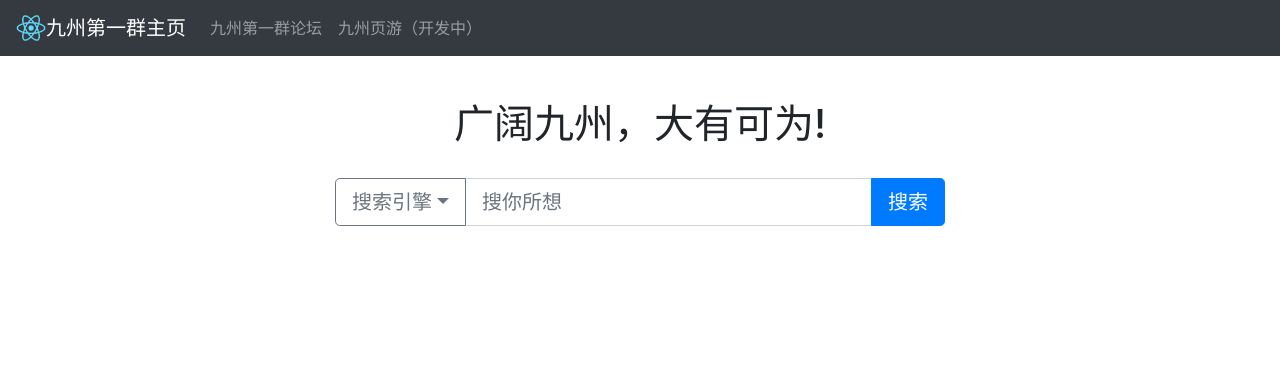
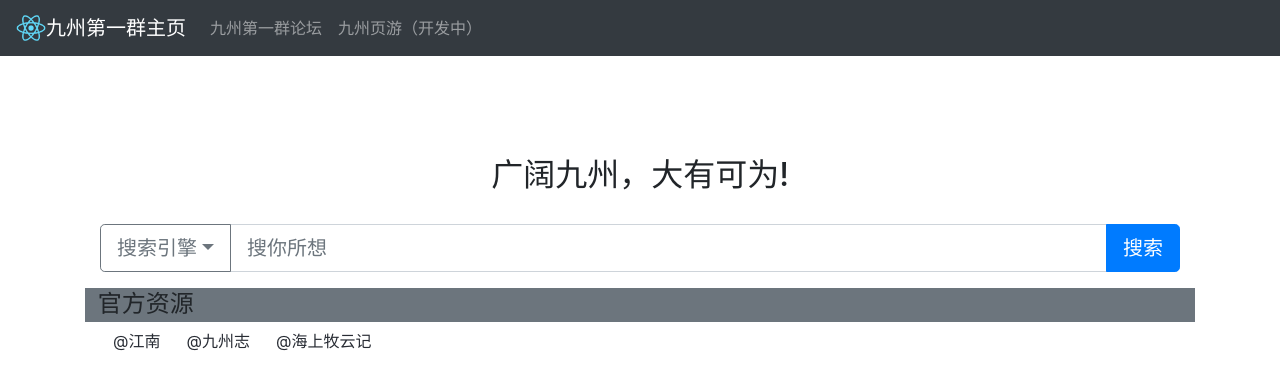
Before and after one commit to novoland-developer-network/novo_homepage_react, a React (Create React App) app: page / in a window 1280 px wide. Shown: the top 388 px of the page. Built offline with nearby package versions, Linux system fonts and the light colour scheme.

Commit message:
更新了下方链接的样式

```diff
--- a/src/App.js
+++ b/src/App.jsx
@@ -6,8 +6,10 @@ import Header from "./component/Header";
 import Content from "./component/Content";
 
 export default () => (
-    <Container fluid={true}>
+    <>
         <Header/>
-        <Content/>
-    </Container>
+        <Container>
+            <Content/>
+        </Container>
+    </>
 );
--- a/src/component/Content.jsx
+++ b/src/component/Content.jsx
@@ -1,19 +1,24 @@
 import React from "react";
 import {Col, Row} from "react-bootstrap";
 import SearchField from "./SearchField";
+import Links from "./Links";
 
 /**
  * 正文组件
  * @returns {*}
  */
 export default () => (
-    <Row style={{marginTop: 100}}>
-        <Col xs="12" lg={{
-            span: 6,
-            offset: 3
-        }}>
-            <h1 style={{textAlign: "center"}}>广阔九州，大有可为!</h1>
-            <SearchField/>
-        </Col>
-    </Row>
+    <Col>
+        <Row style={{marginTop: 100}}>
+            <Col>
+                <h1 style={{textAlign: "center"}}>广阔九州，大有可为!</h1>
+                <SearchField/>
+            </Col>
+        </Row>
+        <Row>
+            <Col lg="12" xs="12">
+                <Links/>
+            </Col>
+        </Row>
+    </Col>
 );
--- a/src/component/Header.jsx
+++ b/src/component/Header.jsx
@@ -4,7 +4,7 @@ import {Image, Nav, Navbar} from 'react-bootstrap'
 // 头部组件
 
 export default () => (
-    <Navbar variant="dark" bg="dark" expand="lg" fixed="top">
+    <Navbar variant="dark" bg="dark" expand="lg" sticky="top">
         <Navbar.Brand href="#home">
             <Image
                 alt=""
--- /dev/null
+++ b/src/component/Links.jsx
@@ -0,0 +1,20 @@
+import React, {Component} from "react";
+import {Row, Button} from "react-bootstrap";
+import "./list/links.css"
+
+class Links extends Component {
+    render() {
+        return (
+            <>
+                <Row className="list-title-bar bg-secondary">
+                    <h2>官方资源</h2>
+                </Row>
+                <Button className="list-item" href="https://baidu.com" type="button" variant="link">@江南</Button>
+                <Button className="list-item" href="https://baidu.com" type="button" variant="link">@九州志</Button>
+                <Button className="list-item" href="https://baidu.com" type="button" variant="link">@海上牧云记</Button>
+            </>
+        );
+    }
+}
+
+export default Links;
--- /dev/null
+++ b/src/component/list/links.css
@@ -0,0 +1,17 @@
+.list-title-bar {
+    display: block;
+    height: 2.1rem;
+    padding: 0.1rem 0.8rem 0.1rem;
+}
+
+.h1, h1 {
+    font-size: 2rem!important;
+}
+
+.h2, h2{
+    font-size: 1.5rem !important;
+}
+
+.list-item {
+    color: #282c34 !important;
+}
--- a/src/component/search_list.json
+++ b/src/component/search_list.json
@@ -11,7 +11,7 @@
   ],
   [
     {
-      "title": "九州奇幻世界百科",
+      "title": "九州 WIKI",
       "href": "https://jiuzhou.huijiwiki.com/index.php?search="
     }
   ]
```
